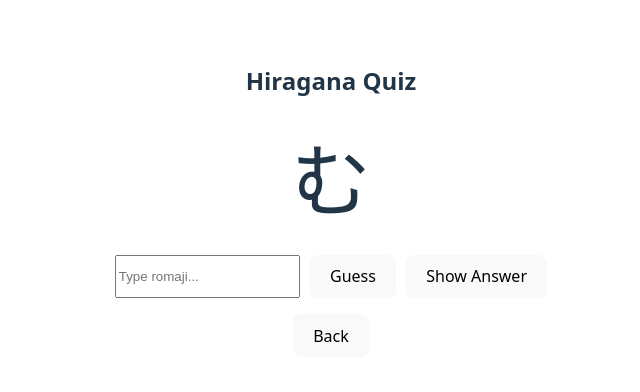
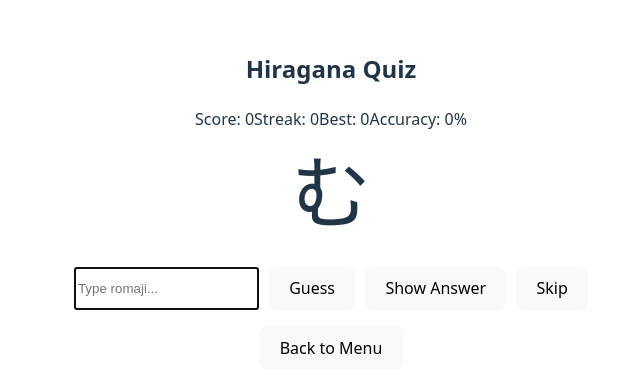
Before and after one commit to JIhushiru/JapCharQuiz, a React (Vite) app: page /quiz/1 in a window 1280 px wide. Shown: the part 200-592 px from the top of the page, without its empty margins (309-949 px from the left). Built offline with nearby package versions, Linux system fonts and the light colour scheme.

Commit message:
add score, streak, and accuracy tracking

```diff
--- a/src/components/UnliMode.tsx
+++ b/src/components/UnliMode.tsx
@@ -22,16 +22,36 @@ export default function UnliMode() {
     const [userGuess, setUserGuess] = useState("");
     const [message, setMessage] = useState("");
     const [answer, setAnswer] = useState("");
+    const [score, setScore] = useState(0);
+    const [totalAttempts, setTotalAttempts] = useState(0);
+    const [streak, setStreak] = useState(0);
+    const [bestStreak, setBestStreak] = useState(0);
 
     const handleCheck = () => {
+        if (!userGuess.trim()) return;
+
+        setTotalAttempts(prev => prev + 1);
+
         if (userGuess.trim().toLowerCase() === currentKana.romaji) {
             setMessage("Correct!");
+            setScore(prev => prev + 1);
+            const newStreak = streak + 1;
+            setStreak(newStreak);
+            if (newStreak > bestStreak) setBestStreak(newStreak);
             setUserGuess("");
             setAnswer("");
             setCurrentKana(getRandomKana());
         } else {
             setMessage("Try again!");
+            setStreak(0);
         }
+    };
+
+    const skipKana = () => {
+        setAnswer("");
+        setMessage("");
+        setUserGuess("");
+        setCurrentKana(getRandomKana());
     };
 
     const showAnswer = () => {
@@ -41,9 +61,19 @@ export default function UnliMode() {
     const charsetLabel = charset === "both" ? "Hiragana & Katakana"
         : charset === "katakana" ? "Katakana" : "Hiragana";
 
+    const accuracy = totalAttempts > 0 ? Math.round((score / totalAttempts) * 100) : 0;
+
     return (
-        <>
+        <div className="quiz-container">
             <h2>{charsetLabel} Quiz</h2>
+
+            <div className="stats">
+                <span>Score: {score}</span>
+                <span>Streak: {streak}</span>
+                <span>Best: {bestStreak}</span>
+                <span>Accuracy: {accuracy}%</span>
+            </div>
+
             <div className="currentKana">{currentKana.kana}</div>
 
             <div className="guess">
@@ -52,15 +82,17 @@ export default function UnliMode() {
                     onChange={(e) => setUserGuess(e.target.value)}
                     onKeyDown={(e) => e.key === "Enter" && handleCheck()}
                     placeholder="Type romaji..."
+                    autoFocus
                 />
                 <button onClick={handleCheck}>Guess</button>
                 <button onClick={showAnswer}>Show Answer</button>
+                <button onClick={skipKana}>Skip</button>
             </div>
 
-            <p>{message}</p>
-            {answer && <p>Answer: {answer}</p>}
+            <p className={message === "Correct!" ? "correct" : "wrong"}>{message}</p>
+            {answer && <p className="answer-reveal">Answer: {answer}</p>}
 
-            <button onClick={() => navigate("/")}>Back</button>
-        </>
+            <button className="back-btn" onClick={() => navigate("/")}>Back to Menu</button>
+        </div>
     );
 }
```
